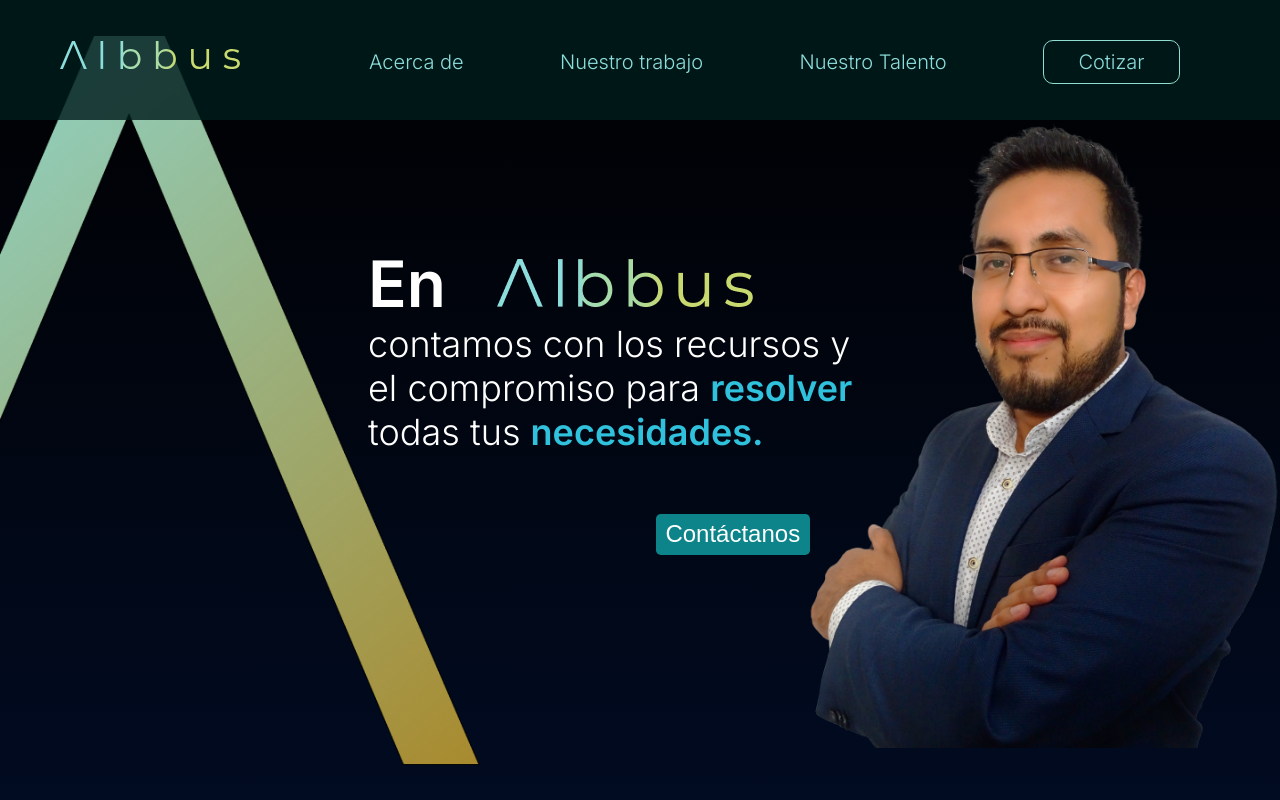
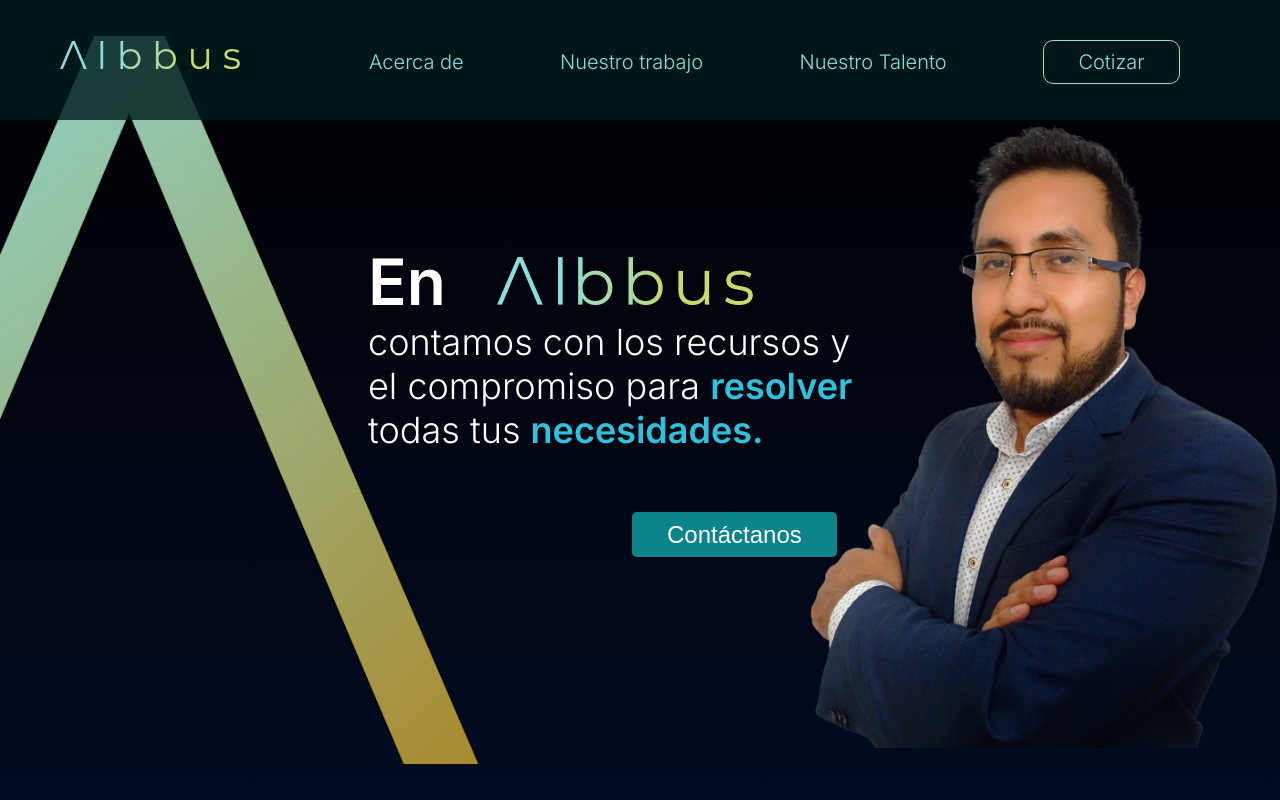
Before and after one commit to Pixabyte-Corporation/albbus-website, a Next.js app: page /trabajo in a window 1280 px wide. Shown: the top 800 px of the page. Built offline with nearby package versions, Linux system fonts and the light colour scheme.

Commit message:
modificaciones albbus

```diff
--- a/src/components/AlbbusDescription/AlbbusDescription.module.scss
+++ b/src/components/AlbbusDescription/AlbbusDescription.module.scss
@@ -68,8 +68,8 @@
     margin-top: 1.5em;
 }
 .contactBtn{
-    width: 30%;
-    height: 1.7em;
+    width: 40%;
+    height: 1.9em;
     background-color:rgba(12, 132, 137, 1);
     color: rgba(255, 255, 255, 1);
     font-size: 1.5em;
@@ -78,5 +78,5 @@
     margin-top: 2.5em;
     margin-right: 5em;
     text-align: center;
-    margin-left: 12em;
+    margin-left: 11em;
 }
--- a/src/components/Description/Description.module.scss
+++ b/src/components/Description/Description.module.scss
@@ -20,7 +20,6 @@
 }
 .albbusCont{
     display: flex;
-    justify-content: space-around;
 }
 .solutions{
     grid-column: 1/3;
@@ -33,3 +32,6 @@
     width: 100%;
     font-style: italic;
 }
+.letterCont{
+    margin-right: .45em;
+}
```
